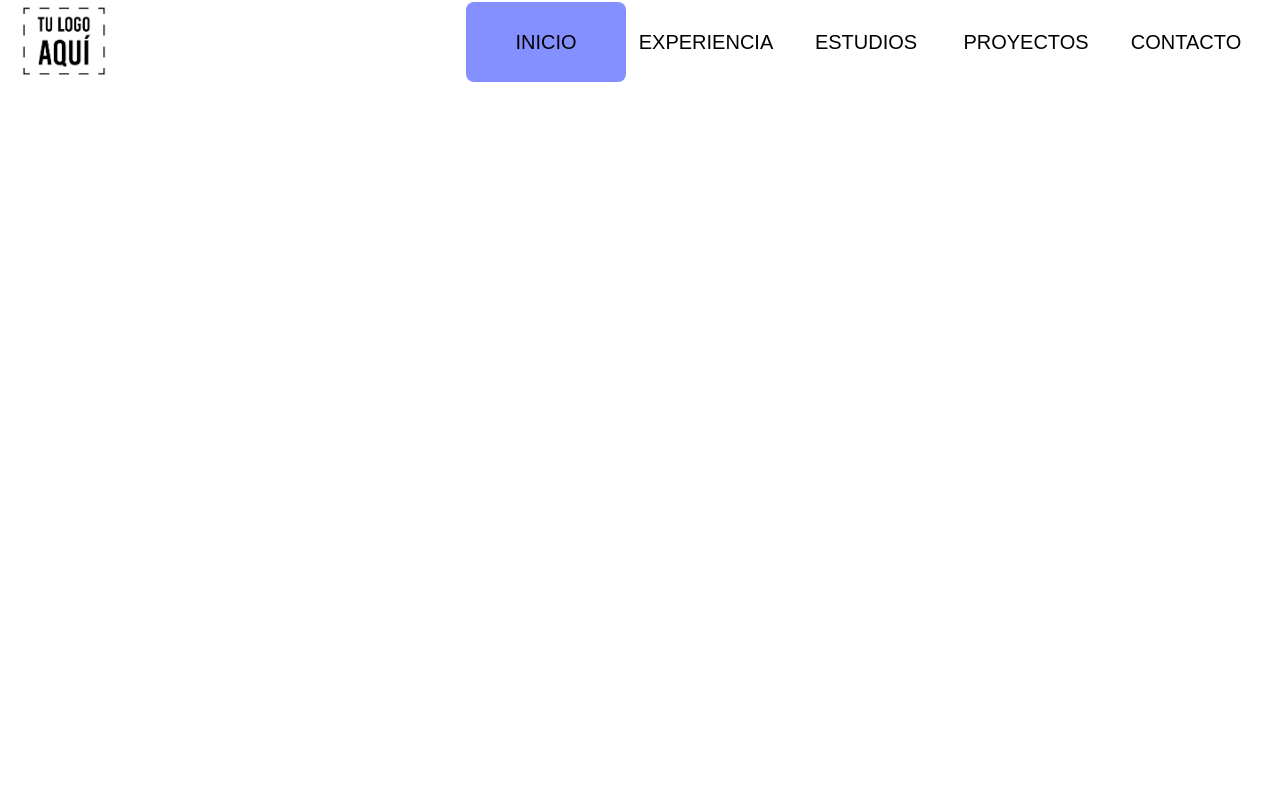
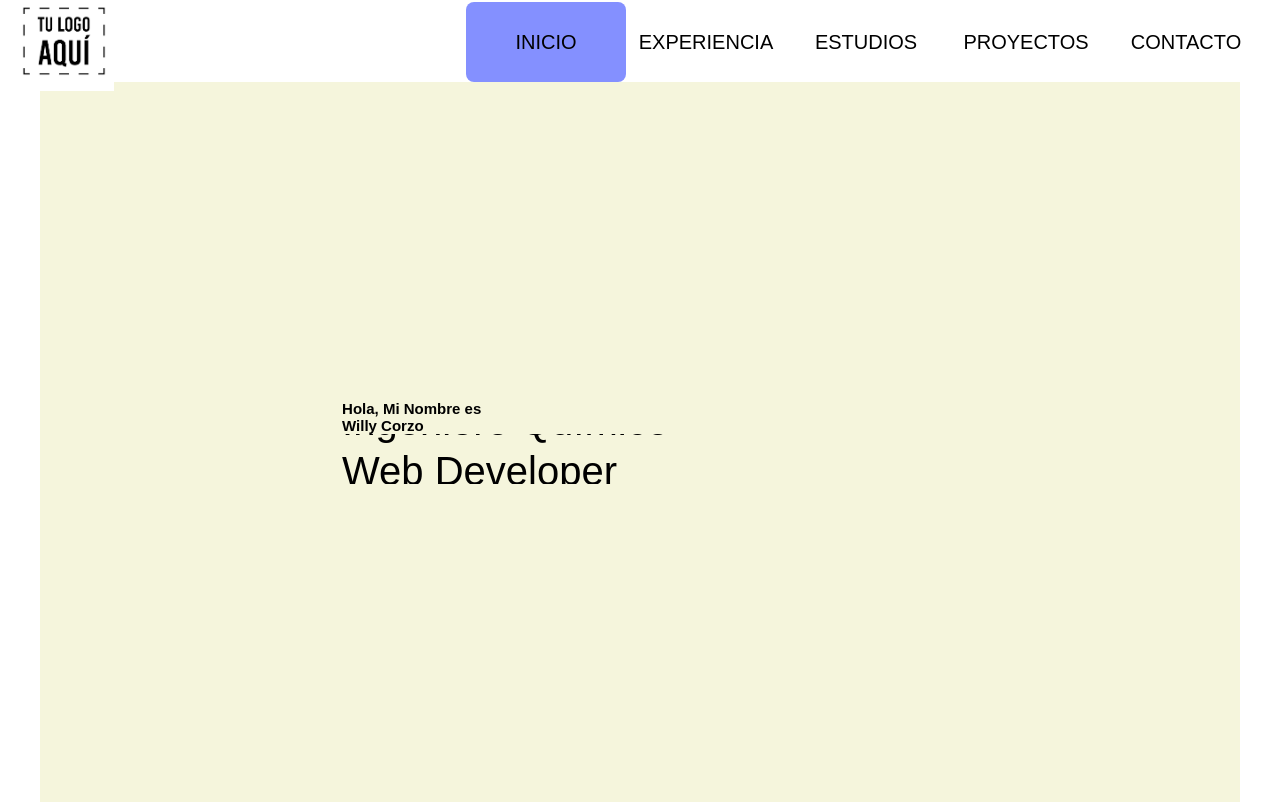
Before and after one commit to willyto3/portafolio-WC, a React (Vite) app: page / in a window 1280 px wide. Built offline with nearby package versions, Linux system fonts and the light colour scheme.

Commit message:
Realizando pagina inicial

```diff
--- a/src/components/NavBar.jsx
+++ b/src/components/NavBar.jsx
@@ -79,6 +79,9 @@ const Wrapper = styled.div`
   justify-content: flex-end;
   width: 90%;
   height: 100%;
+  .caja {
+    background-color: transparent;
+  }
 
   .nav-bar {
     position: relative;
@@ -152,7 +155,7 @@ const Wrapper = styled.div`
     }
 
     .nav-bar__link {
-      font-size: 1.5rem;
+      font-size: 1.4rem;
       line-height: 6rem;
       width: 10rem;
     }
@@ -186,7 +189,6 @@ const Wrapper = styled.div`
   /* MOVILES */
   @media (max-width: ${({ theme }) => theme.media.movil}) {
     .nav-bar {
-      width: 55vw;
       transform: translateX(200%);
       transition: all 1s linear;
       top: 10rem;
--- a/src/pages/Home.jsx
+++ b/src/pages/Home.jsx
@@ -1,10 +1,62 @@
-// import TextBox from '../components/TextBox'
+// Importacion de Styled del Styled-Components
+import styled from 'styled-components'
 
 const Home = () => {
   return (
-    <div>
-      {/* <TextBox /> */}
-    </div>
+    <Wrapper className='container'>
+      <div className='inicio'>
+        <h2 className='inicio__intro'>Hola, Mi Nombre es</h2>
+        <h1 className='inicio__nombre'>Willy Corzo</h1>
+        <div className='inicio__caja'>
+          <div className='inicio__titulo'>
+            <div className='inicio__profesion'>
+              Master en Gerencia de Proyectos
+            </div>
+            <div className='inicio__profesion'>Ingeniero Químico</div>
+            <div className='inicio__profesion'>Web Developer</div>
+            <div className='inicio__profesion'>Experto en Excel - VBA</div>
+          </div>
+        </div>
+      </div>
+    </Wrapper>
   )
 }
 export default Home
+
+const Wrapper = styled.section`
+  display: flex;
+  flex-direction: column;
+  justify-content: center;
+  align-items: center;
+  margin-top: 1rem;
+  background-color: beige;
+  min-height: 90vh;
+
+  .inicio__caja {
+    height: 5rem;
+    overflow: hidden;
+  }
+  .inicio__titulo {
+    height: 100%;
+    animation: move 10s ease-in-out infinite alternate;
+  }
+
+  @keyframes move {
+    33% {
+      transform: translateY(-5rem);
+    }
+    66% {
+      transform: translateY(-10rem);
+    }
+    100% {
+      transform: translateY(-15rem);
+    }
+  }
+
+  .inicio__profesion {
+    display: flex;
+    align-items: center;
+    height: 5rem;
+    font-size: 4rem;
+  }
+`
--- a/src/styles/GlobalStyle.jsx
+++ b/src/styles/GlobalStyle.jsx
@@ -16,4 +16,9 @@ html {
   overflow-x: hidden;
 }
 
+.container {
+  max-width: 120rem;
+  margin: 0 auto;
+}
+
 `
```
